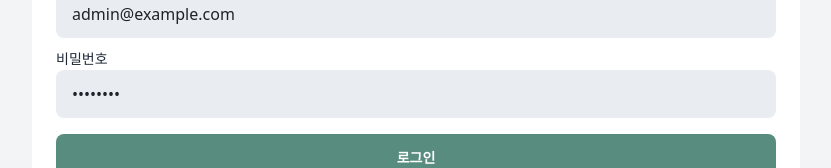
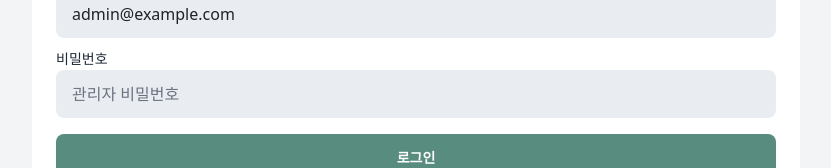
Before and after one commit to pendant-k/msi-event-scheduler, a Next.js app in the folder apps/web/: page / in a window 1280 px wide. Shown: the part 500-668 px from the top of the page, without its empty margins (224-1055 px from the left). Built offline with nearby package versions, Linux system fonts and the light colour scheme.

Commit message:
fix(web): avoid postgres runtime schema initialization

```diff
--- a/apps/web/src/app/page.tsx
+++ b/apps/web/src/app/page.tsx
@@ -1,6 +1,8 @@
 import { adminLoginAction } from "@/app/actions";
 
 export default function HomePage() {
+  const defaultEmail = process.env.ADMIN_EMAIL ?? "admin@example.com";
+
   return (
     <div className="mx-auto flex min-h-[calc(100vh-4rem)] max-w-3xl items-center">
       <form action={adminLoginAction} className="surface-flat w-full overflow-hidden">
@@ -18,7 +20,7 @@ export default function HomePage() {
                 name="email"
                 type="email"
                 className="input input-bordered w-full"
-                defaultValue="admin@example.com"
+                defaultValue={defaultEmail}
                 autoComplete="email"
                 required
               />
@@ -29,7 +31,7 @@ export default function HomePage() {
                 name="password"
                 type="password"
                 className="input input-bordered w-full"
-                defaultValue="password"
+                placeholder="관리자 비밀번호"
                 autoComplete="current-password"
                 required
               />
--- a/apps/web/src/lib/db.ts
+++ b/apps/web/src/lib/db.ts
@@ -4,7 +4,7 @@ let initialized = false;
 
 export async function getAppDb() {
   const database = getDatabase();
-  if (!initialized) {
+  if (!initialized && database.dialect === "sqlite") {
     await initializeDatabase(database.db);
     initialized = true;
   }
```
